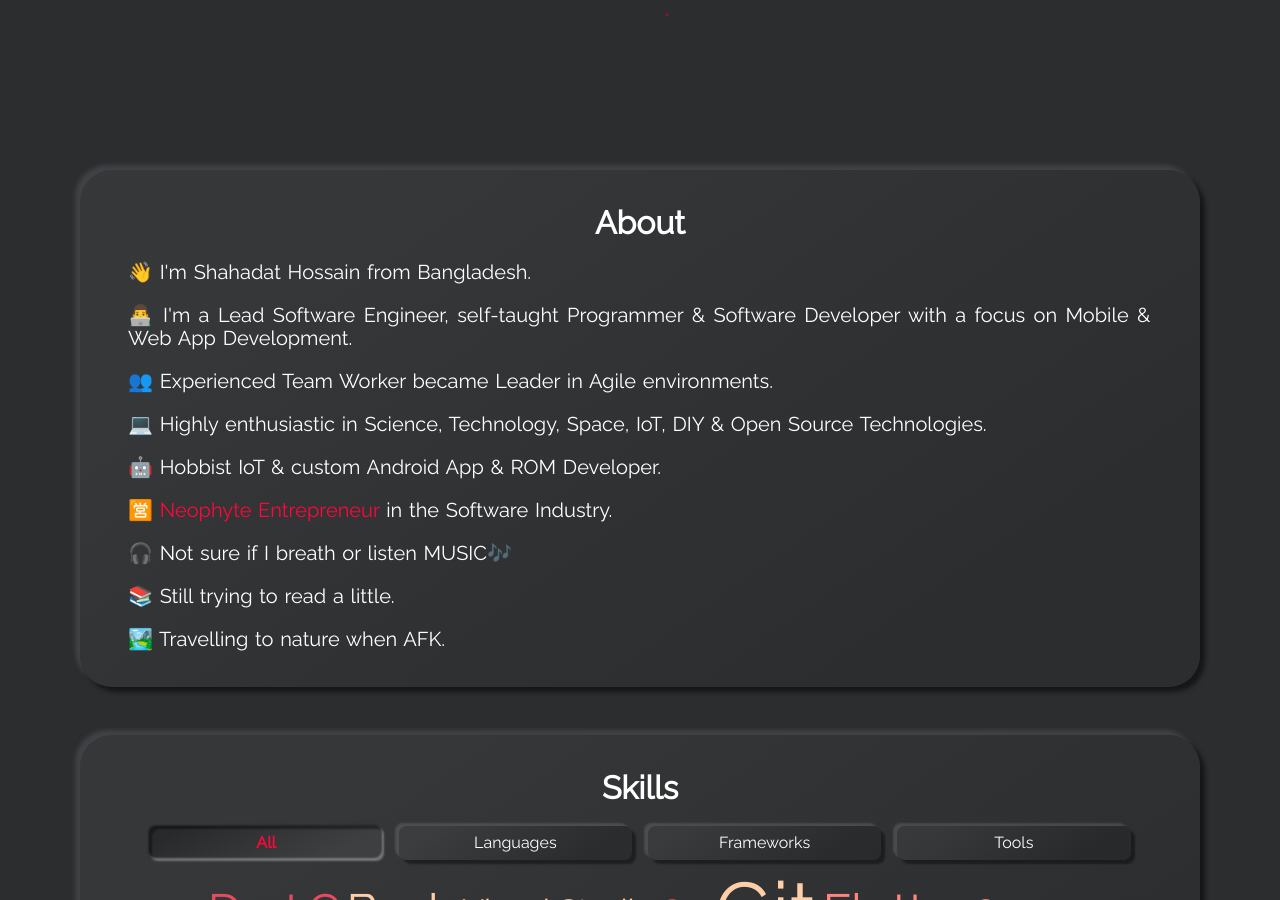
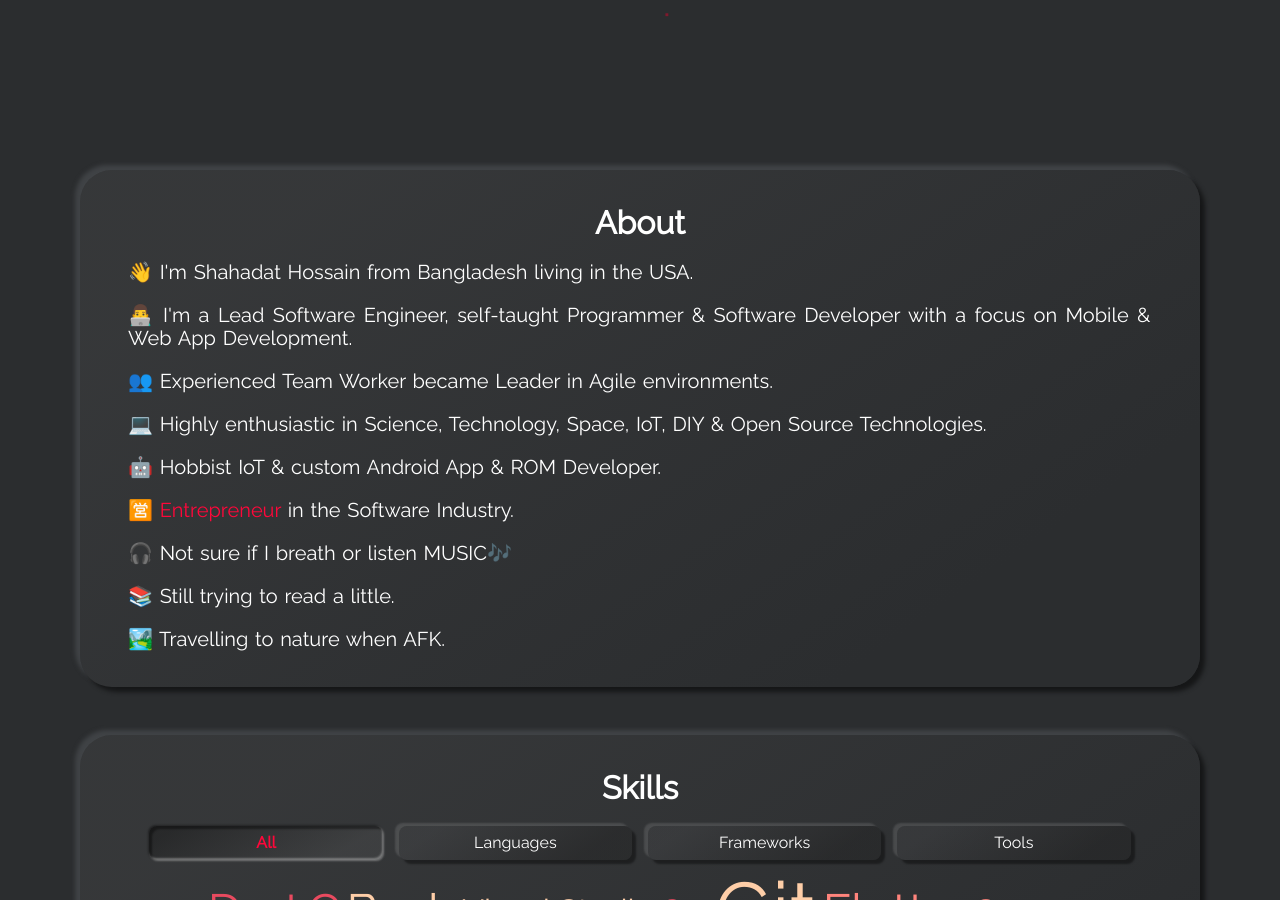
Before and after one commit to writeshahadat/writeshahadat.github.io, a Jekyll site: the page built from index.html, in a window 1280 px wide and 900 px high, scrolled down 890 px. Built offline with Jekyll 4.4.1, drawn with Linux system fonts in a browser that asks for light colours.

Commit message:
Updated section-aboutme.html

```diff
--- a/_includes/section-aboutme.html
+++ b/_includes/section-aboutme.html
@@ -1,6 +1,6 @@
 <h1 class="title">{{site.about_me_title}}</h1>
 <p class="description" data-aos="fade-down">
-  👋 I'm Shahadat Hossain from Bangladesh.
+  👋 I'm Shahadat Hossain from Bangladesh living in the USA.
 </p>
 <p class="description" data-aos="fade-left">
   👨‍💻 I'm a Lead Software Engineer, self-taught Programmer & Software Developer with a focus on Mobile & Web App Development.
@@ -15,7 +15,7 @@
   🤖 Hobbist IoT & custom Android App & ROM Developer.
 </p>
 <p class="description" data-aos="fade-left">
-  🈺 <a target="_blank" href="https://kalpurush.com.bd/">Neophyte Entrepreneur</a> in the Software Industry.
+  🈺 <a target="_blank" href="https://kalpurush.com.bd/">Entrepreneur</a> in the Software Industry.
 </p>
 <p class="description" data-aos="fade-right">
   🎧 Not sure if I breath or listen MUSIC🎶
```
